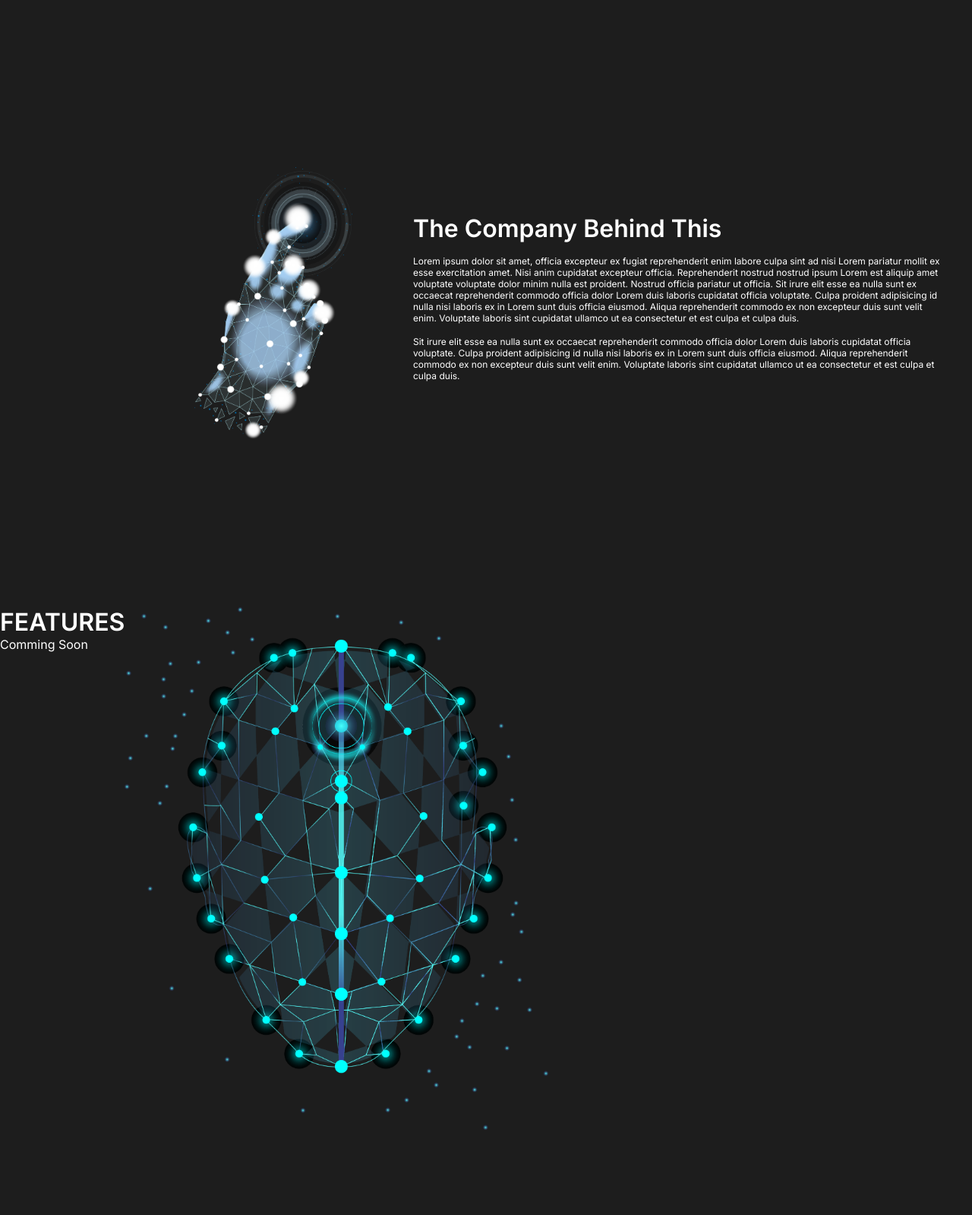
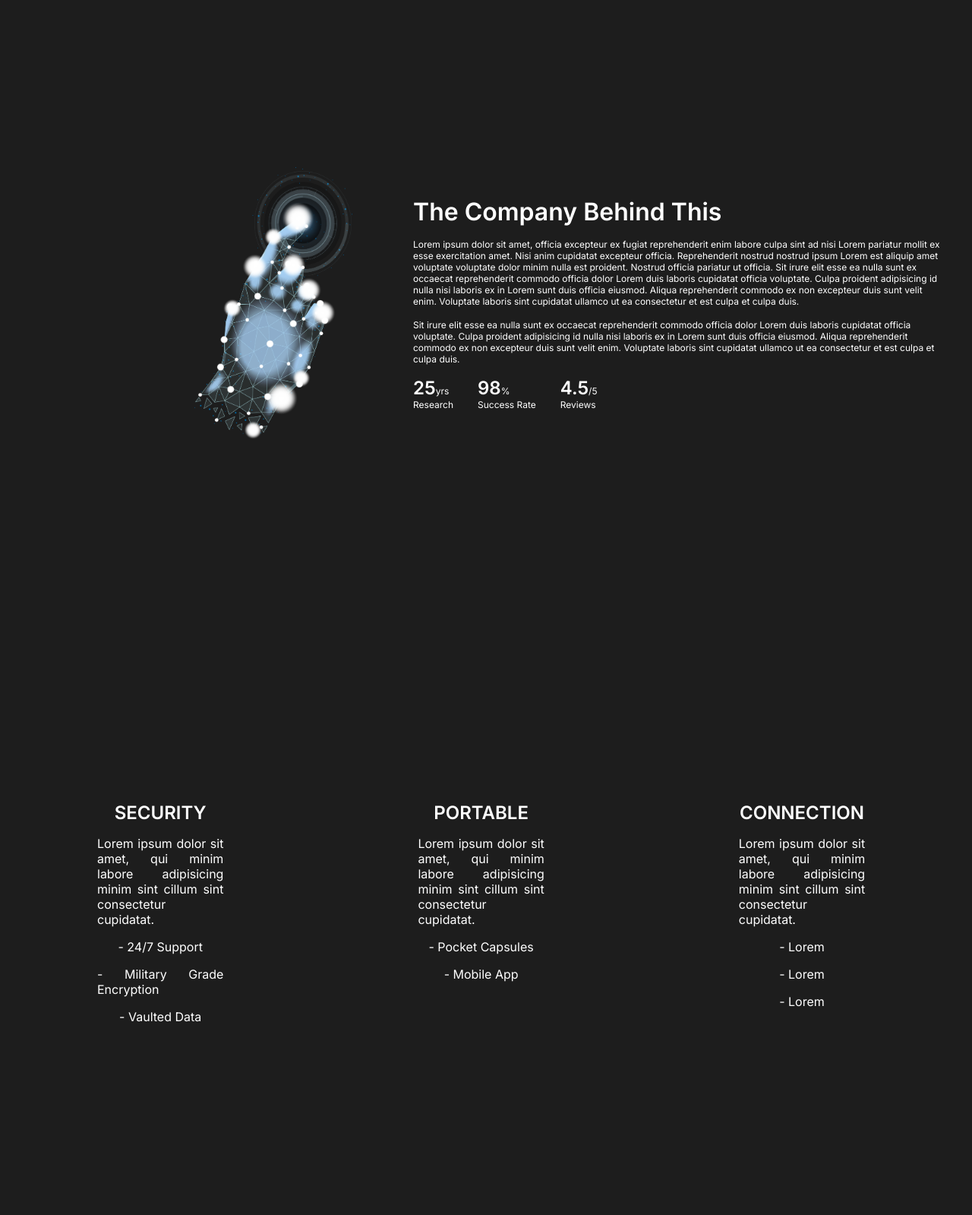
Before and after one commit to sephclt/NostalGlow, a PHP site: page / in a window 1280 px wide. Shown: the part 801-2400 px from the top of the page at 76% size. Run offline with PHP 8.4, Linux system fonts and the light colour scheme.

Commit message:
features added

```diff
--- a/index.html
+++ b/index.html
@@ -30,6 +30,7 @@
         </div>
     </div>
 
+    <!-- Home Page -->
     <div class="home-content main-content" id="home">
         <div>
             <h1>NOSTAL<span>GLOW</span></h1>
@@ -78,19 +79,44 @@
             <h1>The Company Behind This</h1>
             <p>Lorem ipsum dolor sit amet, officia excepteur ex fugiat reprehenderit enim labore culpa sint ad nisi Lorem pariatur mollit ex esse exercitation amet. Nisi anim cupidatat excepteur officia. Reprehenderit nostrud nostrud ipsum Lorem est aliquip amet voluptate voluptate dolor minim nulla est proident. Nostrud officia pariatur ut officia. Sit irure elit esse ea nulla sunt ex occaecat reprehenderit commodo officia dolor Lorem duis laboris cupidatat officia voluptate. Culpa proident adipisicing id nulla nisi laboris ex in Lorem sunt duis officia eiusmod. Aliqua reprehenderit commodo ex non excepteur duis sunt velit enim. Voluptate laboris sint cupidatat ullamco ut ea consectetur et est culpa et culpa duis.</p>
             <p>Sit irure elit esse ea nulla sunt ex occaecat reprehenderit commodo officia dolor Lorem duis laboris cupidatat officia voluptate. Culpa proident adipisicing id nulla nisi laboris ex in Lorem sunt duis officia eiusmod. Aliqua reprehenderit commodo ex non excepteur duis sunt velit enim. Voluptate laboris sint cupidatat ullamco ut ea consectetur et est culpa et culpa duis.</p>
-            <div>
+            <div class="stats-section">
+              <div class="stat">
+                <p>25<span>yrs</span></p>
+                <p>Research</p>
+              </div>
+              <div class="stat">
+                <p>98<span>%</span></p>
+                <p>Success Rate</p>
+              </div>
+              <div class="stat">
+                <p>4.5<span>/5</span></p>
+                <p>Reviews</p>
+              </div>
             </div>
         </div>
     </div>
 
     <!-- Features -->
-    <div class="main-content" id="features-content">
+    <div class="features-content main-content" id="features-content">
         <div>
-            <h1>FEATURES</h1>
-            <p>Comming Soon</p>
+          <p>SECURITY</p>
+          <p>Lorem ipsum dolor sit amet, qui minim labore adipisicing minim sint cillum sint consectetur cupidatat.</p>
+          <p>- 24/7 Support</p>
+          <p>- Military Grade Encryption</p>
+          <p>- Vaulted Data</p>
         </div>
         <div>
-            <img src="assets/bgless.png" alt="cybernetics" width="50%">
+          <p>PORTABLE</p>
+          <p>Lorem ipsum dolor sit amet, qui minim labore adipisicing minim sint cillum sint consectetur cupidatat.</p>
+          <p>- Pocket Capsules</p>
+          <p>- Mobile App</p>
+        </div>
+        <div>
+          <p>CONNECTION</p>
+          <p>Lorem ipsum dolor sit amet, qui minim labore adipisicing minim sint cillum sint consectetur cupidatat.</p>
+          <p>- Lorem</p>
+          <p>- Lorem</p>
+          <p>- Lorem</p>
         </div>
     </div>
 
--- a/styles.css
+++ b/styles.css
@@ -284,6 +284,54 @@ html {
   font-weight: 400;
 }
 
+.about-content .stats-section {
+  display: flex;
+  justify-content: start;
+  align-items: center;
+  gap: 2rem;
+}
+
+.about-content .stats-section p:first-child{
+  font-size: 1.5rem;
+  font-weight: 600;
+}
+
+.about-content .stats-section p > span {
+  font-size: 0.75rem;
+  font-weight: 400;
+}
+
+.about-content .stats-section p:last-child {
+  font-size: 0.75rem;
+  font-weight: 400;
+}
+
+.features-content > div{
+    width: 33%;
+    height: 100%;
+
+    padding: 256px 128px;
+
+    display: flex;
+    flex-direction: column;
+    justify-content: start;
+    align-items: center;
+    gap: 1rem;
+}
+
+.features-content > div > p:first-child {
+  font-size: 1.5rem;
+  font-weight: 600;
+}
+
+.features-content > div > p {
+  font-size: 1rem;
+  font-weight: 400;
+
+  text-align: justify;
+  text-justify: inter-word;
+}
+
 @media screen and (max-width: 768px) {
     .upper-nav, .lower-nav {
         grid-template-areas: 'first'
```
